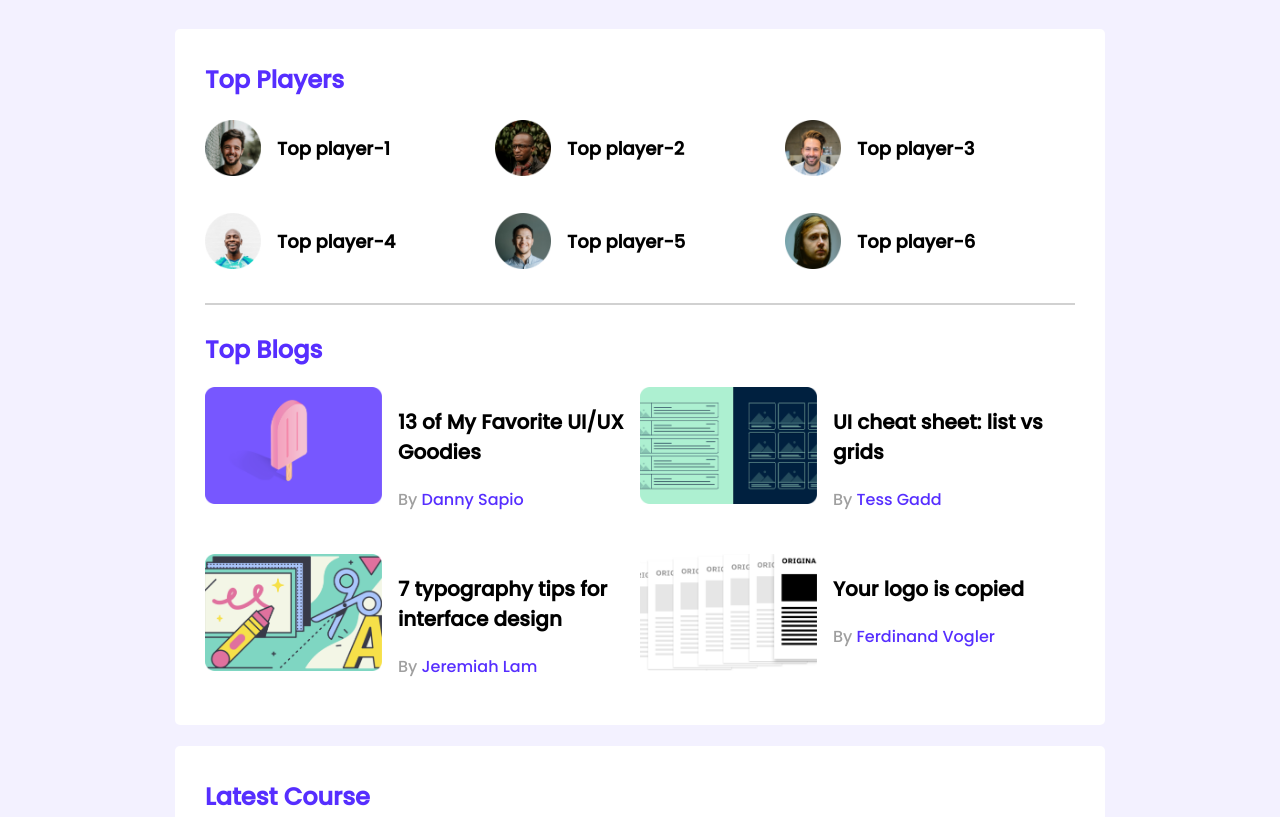
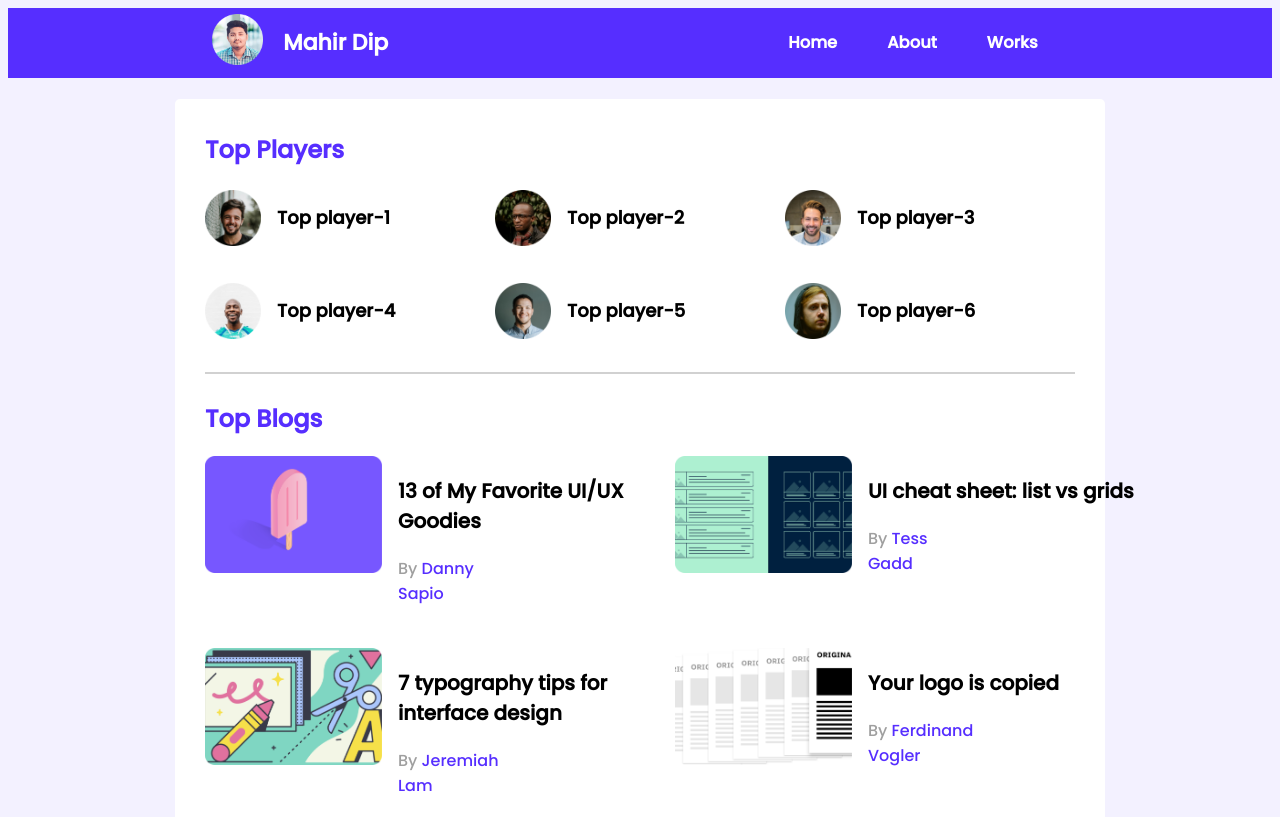
Before and after one commit to mahirdip/profile, a plain HTML site: page index.html in a window 1280 px wide. Shown: the top 817 px of the page. Drawn offline with Linux system fonts and the light colour scheme.

Commit message:
title bar

```diff
--- a/index.html
+++ b/index.html
@@ -13,7 +13,21 @@
 <body>
     <!-- Header Start -->
     <header>
-
+        <div class="title-bar">
+            <div class="icon">
+                <img class="mahir-pic" src="images/icons/mahir.png" alt="">
+            </div>
+            <div class="header-title">
+                <h2 class="header-name">
+                    <a href="https://www.facebook.com/mahir.dip.758">Mahir Dip</a>
+                </h2>
+            </div>
+            <div class="title-info">
+                <h3>Home</h3>
+                <h3>About</h3>
+                <h3>Works</h3>
+            </div>
+        </div>
     </header>
     <!-- Header End -->
     <main>
--- a/styles.css
+++ b/styles.css
@@ -8,6 +8,33 @@ body {
     font-family: 'Poppins', sans-serif;
     background-color: #F3F1FF;
 }
+
+/* -----------------------------Header Section start ------------------------------ */
+
+.title-bar, .title-info {
+    display: flex;
+    background-color: #562EFF;
+    justify-content: center;
+    align-items: center;
+    color: #FFFFFF;
+}
+.mahir-pic {
+    width: 51px;
+    height: 51px;
+    padding-right: 20px;
+}
+.header-name, a{
+    padding-right: 200px;
+    font-size: 22px;
+    text-decoration: none;
+    color: white;
+}
+.title-info{
+    gap: 50px;
+    padding-right: 30px;
+    font-size: 14px;
+}
+/* -----------------------------Header section end -------------------------------- */
 
 main {
     display: flex;
@@ -97,30 +124,36 @@ hr {
 
 /* ----------------------------Courses Style--------------------------  */
 
-.courses{
+.courses {
     display: grid;
     grid-template-columns: repeat(3, 1fr);
     grid-column-gap: 23.64px;
 }
-.course .banner-course img{
+
+.course .banner-course img {
     width: 224px;
     height: 104px;
 }
-.course-info{
+
+.course-info {
     display: flex;
     align-items: center;
     justify-content: space-between;
 }
-.fa-star{
+
+.fa-star {
     font-size: 12px;
 }
-.fa-star.filled{
+
+.fa-star.filled {
     color: #FFC014;
 }
-.fa-star.empty{
+
+.fa-star.empty {
     color: #AEAEAE;
 }
-.course-duration{
+
+.course-duration {
     font-size: 14px;
     color: #FF4A60;
     background-color: #FFE4E8;
@@ -132,17 +165,23 @@ hr {
 /* -------------------------------Media Queris------------------------- */
 /* ***************Mobile Device**************** */
 @media only screen and (max-width: 688px) {
-    .container{
+    .container {
         width: 100%;
     }
-    .players, .blogs, .courses{
+
+    .players,
+    .blogs,
+    .courses {
         grid-template-columns: repeat(1, 1fr);
         text-align: center;
     }
-    .player, .blog{
+
+    .player,
+    .blog {
         flex-direction: column;
     }
-    .course{
+
+    .course {
         padding-bottom: 40px;
     }
 }
@@ -150,18 +189,22 @@ hr {
 /* *************************ipad Devices********************* */
 
 @media only screen and (min-width: 689px) and (max-width: 992px) {
-    .container{
+    .container {
         width: 100%;
         margin-left: 20px;
     }
-    .players{
+
+    .players {
         grid-template-columns: repeat(2, 1fr);
         text-align: center;
     }
-    .blogs, .courses{
+
+    .blogs,
+    .courses {
         grid-template-columns: repeat(1, 1fr);
     }
-    .course{
+
+    .course {
         padding-bottom: 30px;
         padding-right: 50px;
     }
```
Also changed, not shown: images/icons/mahir.png (added).
